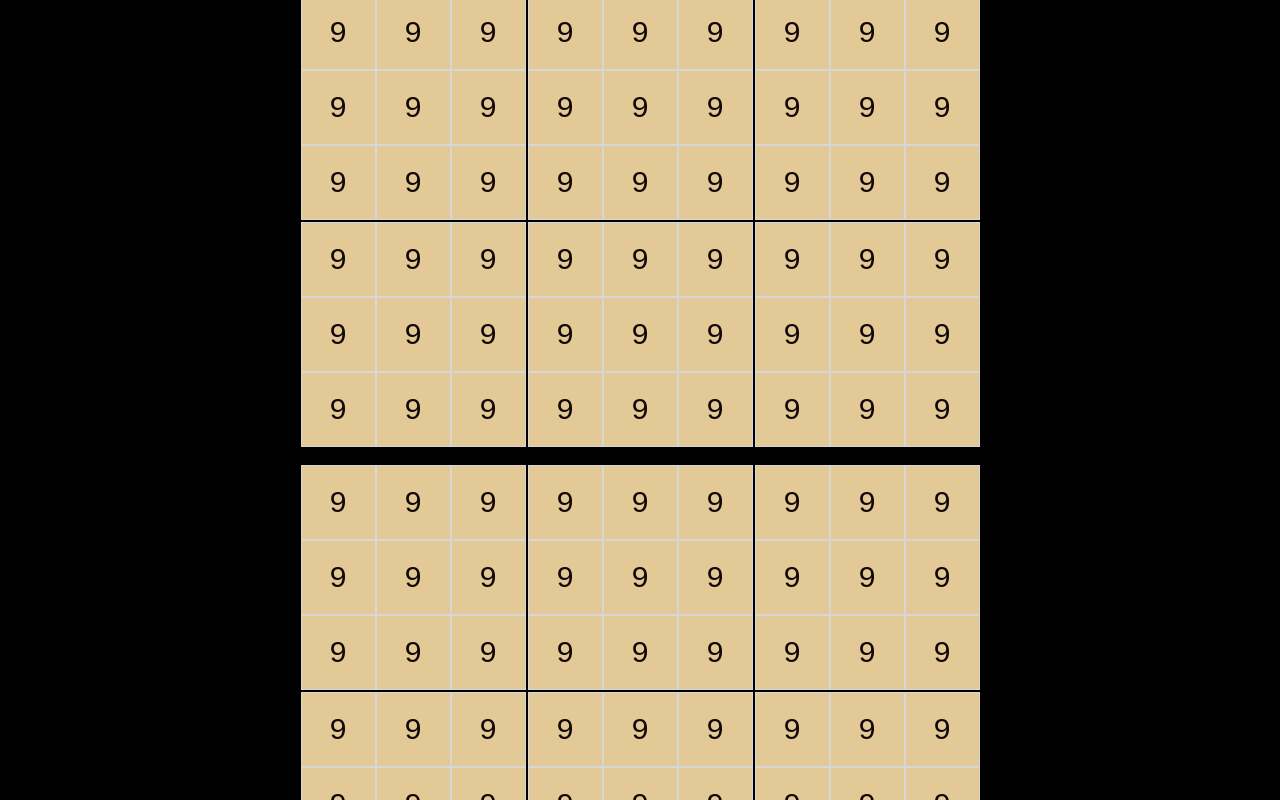
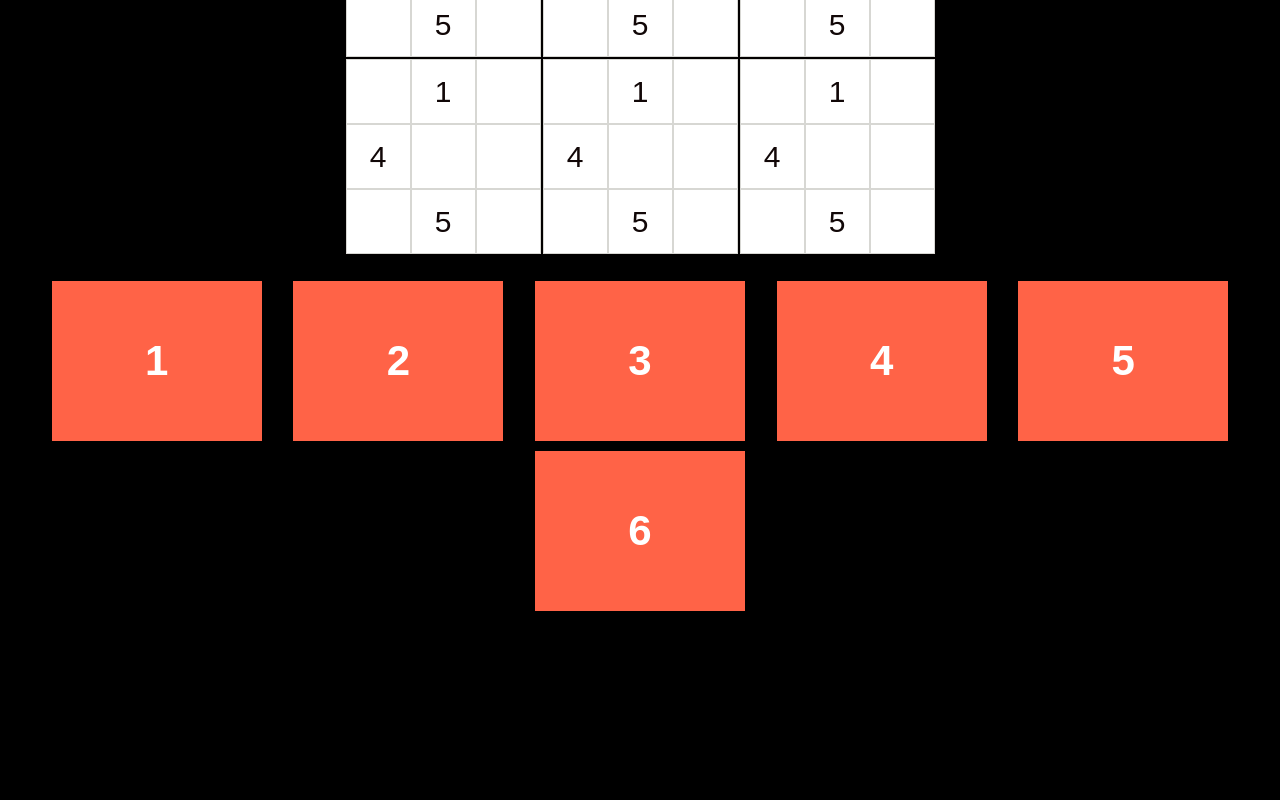
Before and after one commit to paigeashley624/sudoku, a React (Create React App) app: page /sudoku in a window 1280 px wide. Shown: the part 540-1340 px from the top of the page. After the commit the page ends 1197 px from the top, so only its background shows below. Built offline with nearby package versions, Linux system fonts and the light colour scheme.

Commit message:
adds number selector box. needs to be fixed still but it appears now

```diff
--- a/src/components/Sudoku.scss
+++ b/src/components/Sudoku.scss
@@ -1,21 +1,25 @@
 .game-board {
   display: grid;
   border: 1px solid rgb(2, 0, 0);
-  grid-template-rows: 75px 75px 75px;
-  grid-template-columns: 75px 75px 75px;
+  grid-template-rows: 65px 65px 65px;
+  grid-template-columns: 65px 65px 65px;
 }
 body {
   display: flex;
   justify-content: center;
 }
 .box {
-  background: rgb(226, 201, 149);
+  background: rgb(255, 255, 255);
   border: 1px solid rgb(215, 215, 211);
   display: flex;
   align-items: center;
   justify-content: center;
   color: rgb(17, 7, 7);
   font-size: 30px;
+}
+.sudoku-level-selector-container {
+  display: flex;
+  // need to adjust later - flex gap or gap. justify around or justify evenly
 }
 
 .sudoku-container {
@@ -50,14 +54,53 @@ body {
 // -----start of css for number selector -----
 
 .number-selector {
-  display: grid;
-  border: 1px solid rgb(2, 0, 0);
-  grid-template-rows: 75px 75px 75px;
-  grid-template-columns: 75px 75px 75px;
+  display: flex;
+
+  /* Then we define the flow direction
+     and if we allow the items to wrap
+   * Remember this is the same as:
+   * flex-direction: row;
+   * flex-wrap: wrap;
+   */
+  flex-flow: row wrap;
+
+  /* Then we define how is distributed the remaining space */
+  justify-content: space-around;
+
+  padding: 0;
+  margin: 0;
+  list-style: none;
 }
-.number-container {
+
+.flex-container {
+  /* We first create a flex layout context */
   display: flex;
-  justify-content: center;
-  align-content: center;
-  flex-direction: row;
+
+  /* Then we define the flow direction
+     and if we allow the items to wrap
+   * Remember this is the same as:
+   * flex-direction: row;
+   * flex-wrap: wrap;
+   */
+  flex-flow: row wrap;
+
+  /* Then we define how is distributed the remaining space */
+  justify-content: space-around;
+
+  padding: 0;
+  margin: 0;
+  list-style: none;
 }
+
+.flex-item {
+  background: tomato;
+  padding: 5px;
+  width: 200px;
+  height: 150px;
+  margin-top: 10px;
+  line-height: 150px;
+  color: white;
+  font-weight: bold;
+  font-size: 3em;
+  text-align: center;
+}
--- a/src/components/Sudoku.tsx
+++ b/src/components/Sudoku.tsx
@@ -4,15 +4,15 @@ import "./Sudoku.scss";
 function SudokuItem() {
   return (
     <div className="game-board">
-      <div className="box">9</div>
-      <div className="box">9</div>
-      <div className="box">9</div>
-      <div className="box">9</div>
-      <div className="box">9</div>
-      <div className="box">9</div>
-      <div className="box">9</div>
-      <div className="box">9</div>
-      <div className="box">9</div>
+      <div className="box"></div>
+      <div className="box">1</div>
+      <div className="box"></div>
+      <div className="box">4</div>
+      <div className="box"></div>
+      <div className="box"></div>
+      <div className="box"></div>
+      <div className="box">5</div>
+      <div className="box"></div>
     </div>
   );
 }
@@ -32,6 +32,7 @@ function Sudoku() {
     <header className="sudoku-page-banner">
       {/* need to get this aligned side by side */}
       <h1 className="sudoku-page-banner-title">Sudoku</h1>
+      <div className="sudoku-level-selector-container">
         <h4 className="sudoku-level-selector" style={{ color: "white" }}>
           Easy
         </h4>
@@ -41,17 +42,19 @@ function Sudoku() {
         <h4 className="sudoku-level-selector" style={{ color: "blue" }}>
           Hard
         </h4>
+      </div>
 
       <section>
         <SudokuRow />
         <SudokuRow />
         <SudokuRow />
       </section>
+      {/* <h4 className="sudoku-level-selector" style={{ color: "white" }}>
+        Reset
+      </h4> */}
       <br></br>
       <section>
-        <NumberRow />
-        <NumberRow />
-        <NumberRow />
+        <NumberSelector />
       </section>
     </header>
   );
@@ -61,28 +64,26 @@ function Sudoku() {
 
 function NumberSelector() {
   return (
-    <div className="number-selector">
-      <div className="box">1</div>
-      <div className="box">2</div>
-      <div className="box">3</div>
-      <div className="box">4</div>
-      <div className="box">5</div>
-      <div className="box">6</div>
-      <div className="box">7</div>
-      <div className="box">8</div>
-      <div className="box">9</div>
-    </div>
+    <ul className="flex-container">
+      <li className="flex-item">1</li>
+      <li className="flex-item">2</li>
+      <li className="flex-item">3</li>
+      <li className="flex-item">4</li>
+      <li className="flex-item">5</li>
+      <li className="flex-item">6</li>
+    </ul>
   );
 }
 
-const NumberRow = () => {
-  return (
-    <div className="number-container">
-      {[1, 2, 3].map((_, i) => (
-        <SudokuItem key={i} />
-      ))}
-    </div>
-  );
-};
+// const NumberRow = () => {
+//   return (
+//     <div className="number-container">
+//       {[1].map((_, i) => (
+//         <NumberSelector key={i} />
+//       ))}
+//     </div>
+//   );
+// };
 
+// NumberSelector;
 export default Sudoku;
```
Lines whose indentation alone changed are shown as unchanged.
